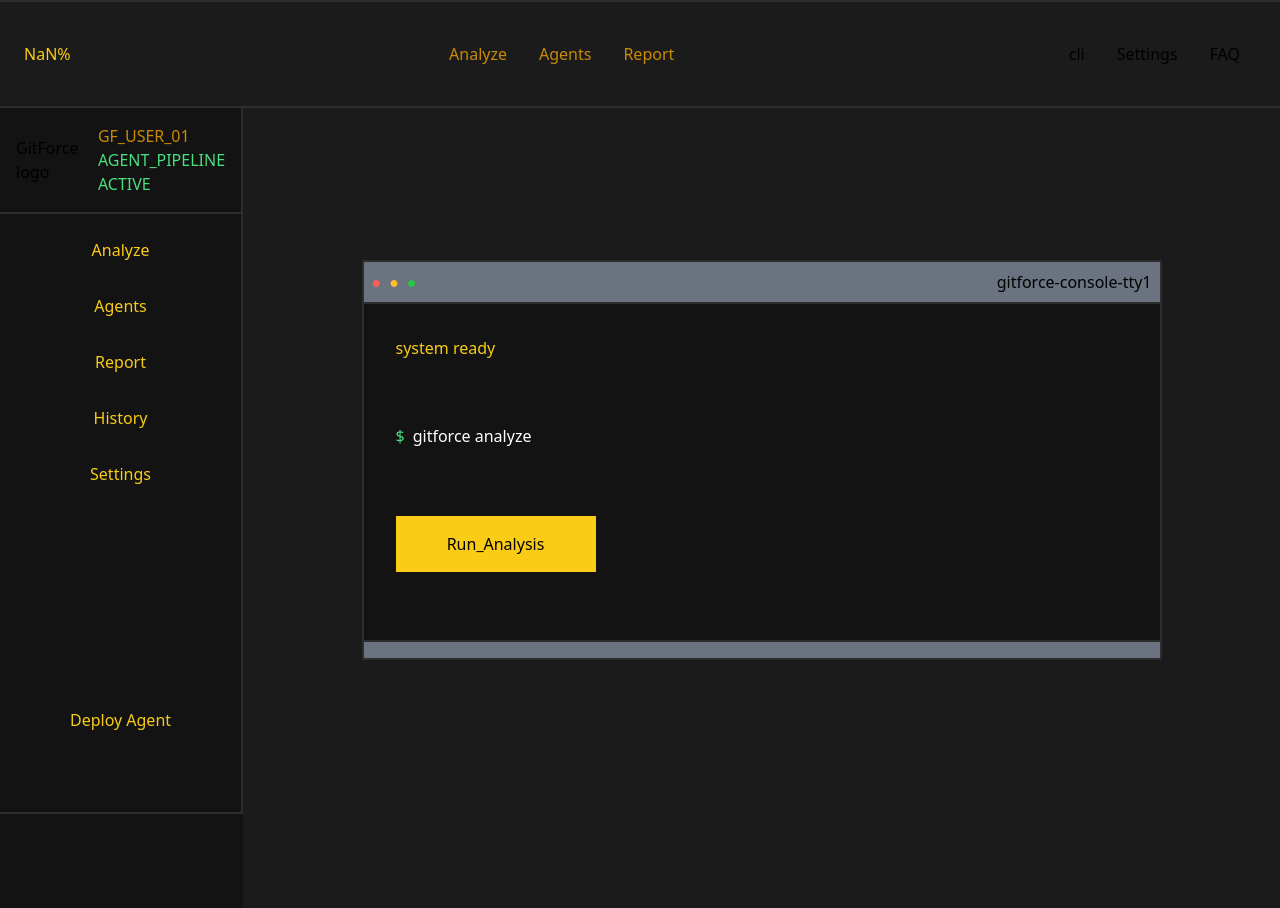
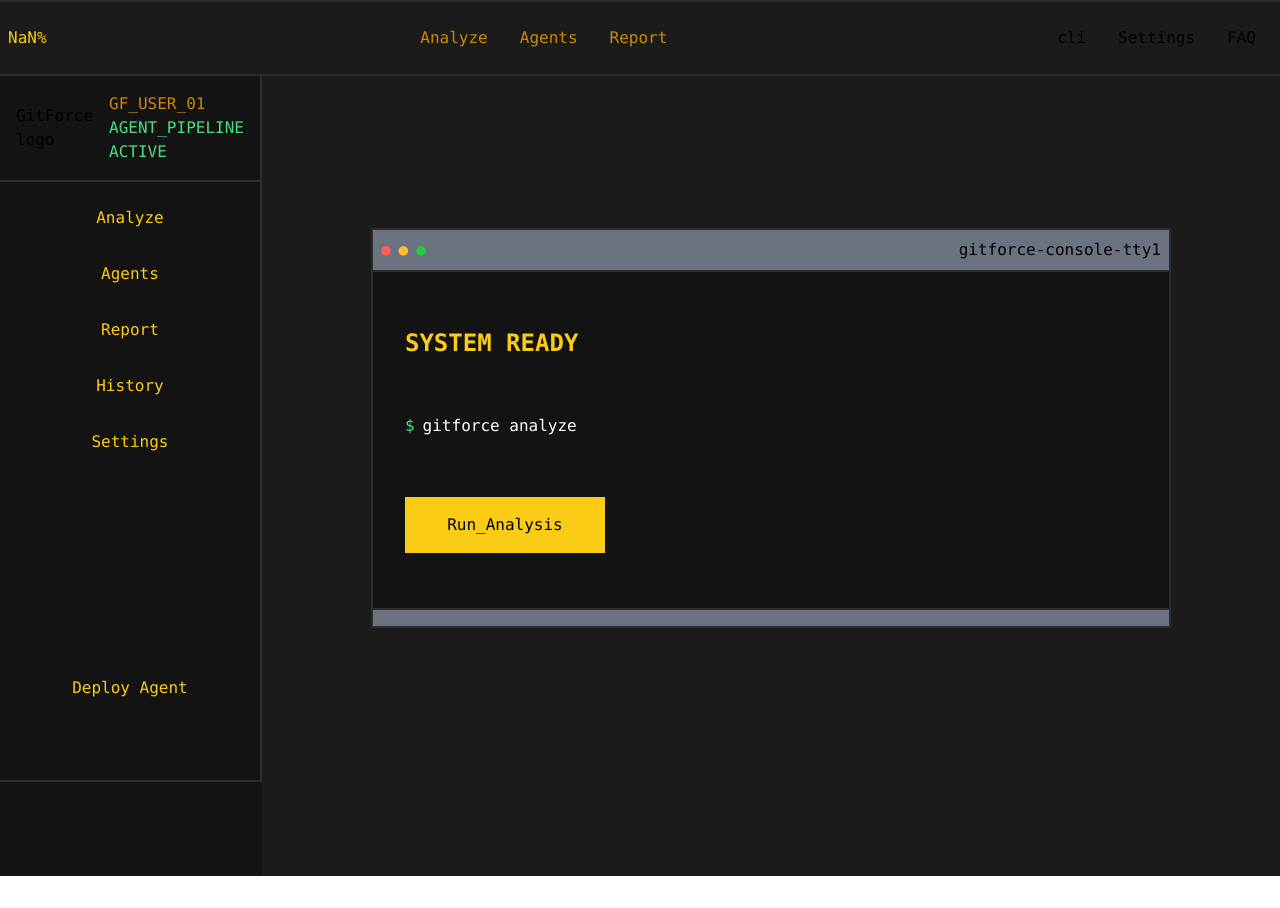
Before and after one commit to Just1MoreCommit/GitForce, a React (Vite) app: page / in a window 1280 px wide. After the commit the page ends 876 px from the top, so only its background shows below. Built offline with nearby package versions, Linux system fonts and the light colour scheme.

Commit message:
ui: typography: jetbrains mono in all text, adjusted weights and sizes

```diff
--- a/src/components/Navbar.jsx
+++ b/src/components/Navbar.jsx
@@ -1,11 +1,11 @@
 function Navbar() {
     return (
-        <div className="navbar bg-[#1C1B1B] flex justify-between items-center p-6 border-y-2 border-[#2D2D2D]">
+        <div className="navbar bg-[#1C1B1B] flex justify-between items-center p-2 border-y-2 border-[#2D2D2D] font-mono">
             <p className="text-[#FACC15]">NaN%</p>
             <div className="opts flex gap-8">
-                <p className="text-[#CA8A04]">Analyze</p>
-                <p className="text-[#CA8A04]">Agents</p>
-                <p className="text-[#CA8A04]">Report</p>
+                <button className="text-[#CA8A04]">Analyze</button>
+                <button className="text-[#CA8A04]">Agents</button>
+                <button className="text-[#CA8A04]">Report</button>
             </div>
 
 
--- a/src/components/Sidebar.jsx
+++ b/src/components/Sidebar.jsx
@@ -2,7 +2,7 @@
 
 function Sidebar() {
     return (
-        <div className="bg-[#131313] w-[300px] min-h-screen flex flex-col">
+        <div className="bg-[#131313] w-[300px] min-h-screen flex flex-col font-mono">
 
             <div className="upper-box border-b-2 border-r-2 border-[#2D2D2D]">
 
--- a/src/components/Terminal.jsx
+++ b/src/components/Terminal.jsx
@@ -1,6 +1,6 @@
 function Terminal() {
     return(
-        <div className="Card flex flex-col m-8 min-w-[800px] border-2 border-[#2D2D2D] h-[400px]">
+        <div className="Card flex flex-col m-8 min-w-[800px] border-2 border-[#2D2D2D] h-[400px] font-mono">
             <div className="nav flex justify-between bg-gray-500 p-2">
                 <div className="flex gap-2">
                     <span style={{ color: '#FF5F57' }}>●</span>
@@ -14,11 +14,11 @@ function Terminal() {
             </div>
 
 
-            <div className="content bg-[#131313] flex flex-col gap-16 flex-1 border-y-2 border-[#2D2D2D] p-8">
+            <div className="content bg-[#131313] flex flex-col gap-2 justify-around flex-1 border-y-2 border-[#2D2D2D] p-8">
 
-                <p className="text-[#FACC15]">system ready</p>
+                <p className="text-[#FACC15] text-2xl uppercase font-bold">system ready</p>
 
-                <div className="flex gap-2">
+                <div className="flex gap-2 font-xl">
                     <p className="text-[#4ADE80]">$</p>
                     <input type="text" placeholder="gitforce analyze" className="placeholder-[white] bg-[#131313] text-white focus:outline focus:outline-[#131313]-500"/>
                 </div>
```
